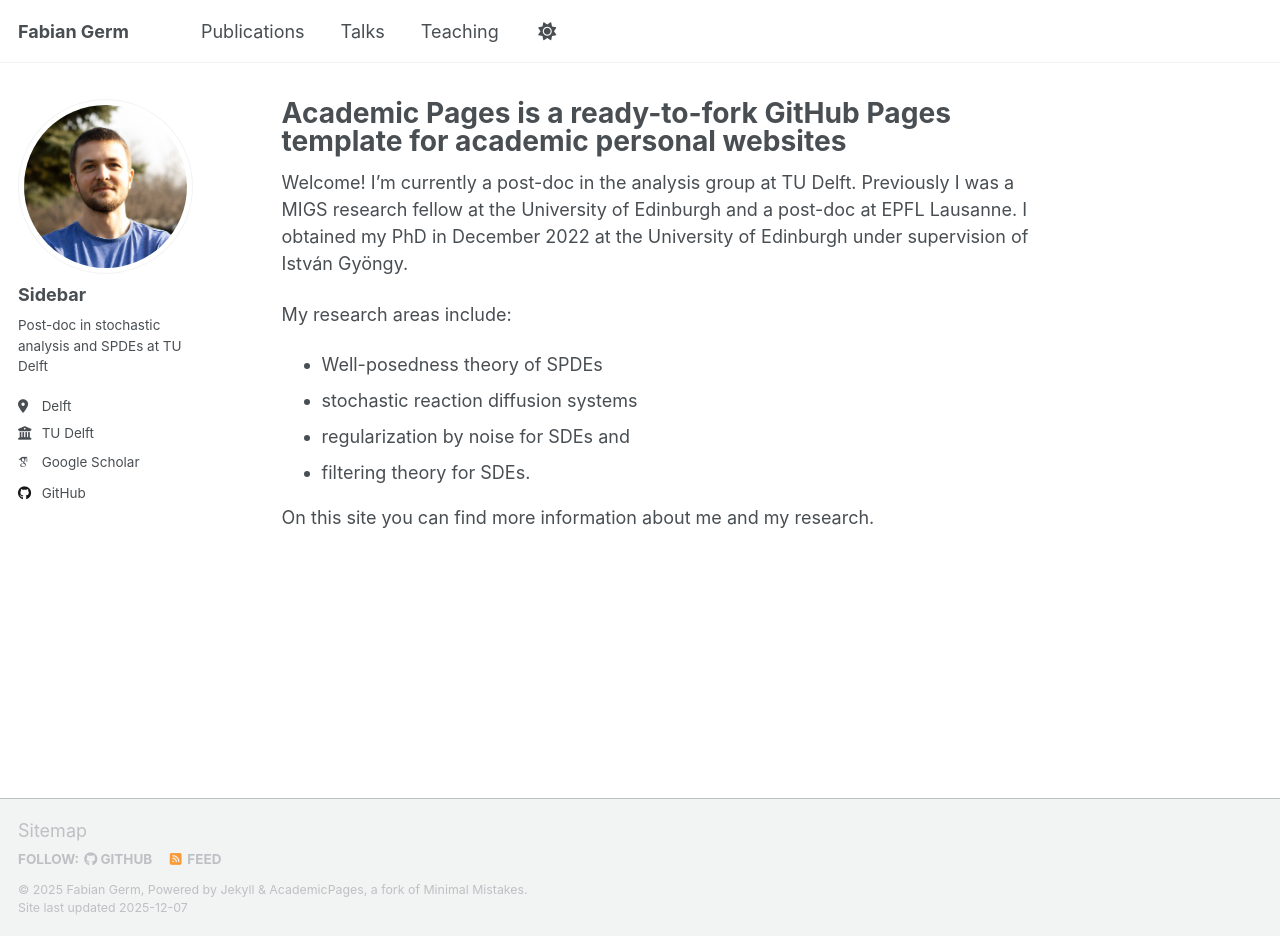
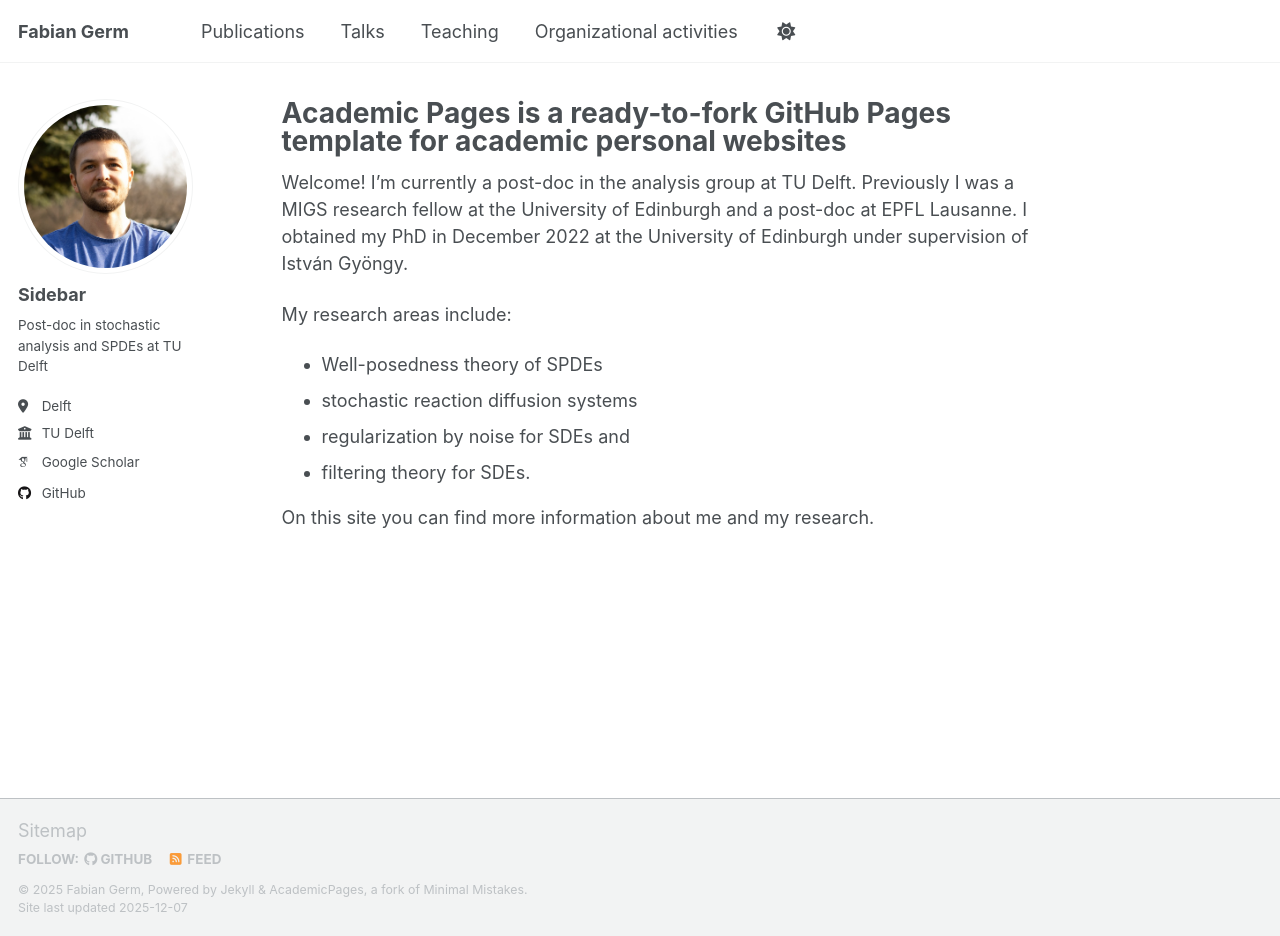
Before and after one commit to FabianGerm/fabiangerm.github.io, a Jekyll site: the page built from _pages/about.md, in a window 1280 px wide and 936 px high. Built offline with Jekyll 4.4.1, drawn with Linux system fonts in a browser that asks for light colours; some web fonts are replaced; a script that is not in the unit is left out.

Commit message:
Update navigation.yml

```diff
--- a/_data/navigation.yml
+++ b/_data/navigation.yml
@@ -17,6 +17,9 @@ main:
   - title: "Teaching"
     url: /teaching/
 
+  - title: "Organizational activities"
+    url: /organizational-activities/
+
   #- title: "Portfolio"
   #  url: /portfolio/
 
```
